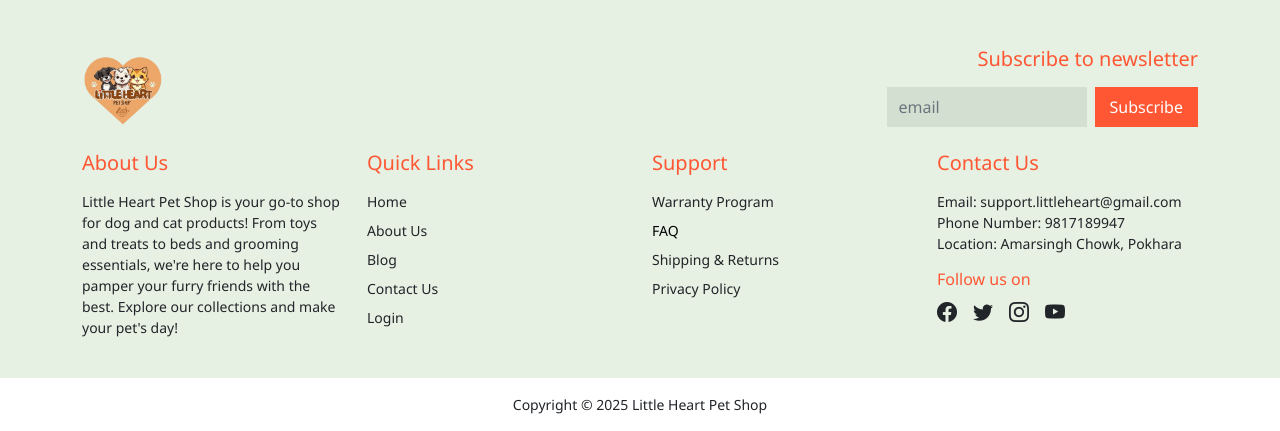
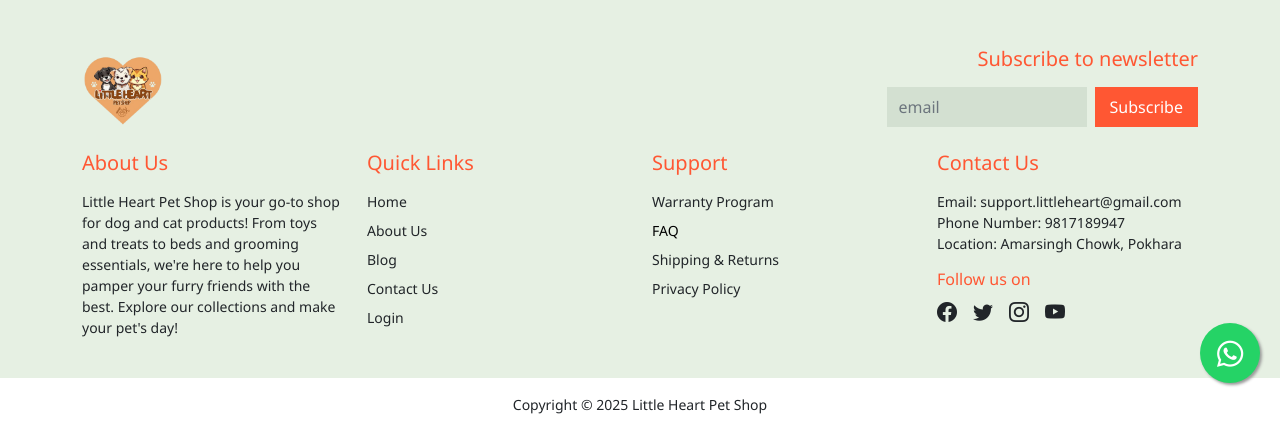
Before and after one commit to BiwashGurung/Little_Heart_Pet_Shop, a Django app: page /blog/ in a window 1280 px wide. Shown: the part 397-828 px from the top of the page. Run offline with Django 5.2, Linux system fonts and the light colour scheme; data that the repository does not hold is empty.

Commit message:
FEAT: Added whatsapp icon and enhance the css alignment for go to up button

```diff
--- a/templates/base.html
+++ b/templates/base.html
@@ -13,7 +13,7 @@
     {% include "includes/frontend_littleheart/scripts.html" %}
 
     <!-- Go to Top Button -->
-    <button id="goToTopButton" class="go-to-top" aria-label="Go to top" onclick="scrollToTop()" style="display: none; position: fixed; bottom: 20px; right: 20px; background-color: #E6F0E3; border: none; border-radius: 50%; width: 40px; height: 40px; margin: 0; padding: 0;">
+    <button id="goToTopButton" class="go-to-top" aria-label="Go to top" onclick="scrollToTop()" style="display: none; position: fixed; bottom: 90px; right: 30px; background-color: #E6F0E3; border: none; border-radius: 50%; width: 40px; height: 40px; margin: 0; padding: 0;">
       <i class="fas fa-arrow-up"></i>
     </button>
 
--- a/templates/includes/frontend_littleheart/footer.html
+++ b/templates/includes/frontend_littleheart/footer.html
@@ -82,6 +82,10 @@
         </div>
     </div>
 </footer>
+<!-- Adding Whatsapp In the website -->
+<a href="https:/wa.me/+9779817158500" target="_blank" class="whatsapp_float"
+  ><i class="fa-brands fa-whatsapp whatsapp-icon"></i
+></a>
 
 <style>
     .bg-light-green {
@@ -139,4 +143,22 @@
             justify-content: center !important; /* Center form on mobile */
         }
     }
+
+.whatsapp_float {
+position: fixed;
+width: 60px;
+height: 60px;
+bottom: 20px;
+right: 20px;
+background-color: #25d366;
+color: #fff;
+border-radius: 50px;
+text-align: center;
+font-size: 30px;
+box-shadow: 2px 2px 3px #999;
+z-index: 100;
+}
+.whatsapp-icon {
+margin-top: 16px;
+}
 </style>
```
